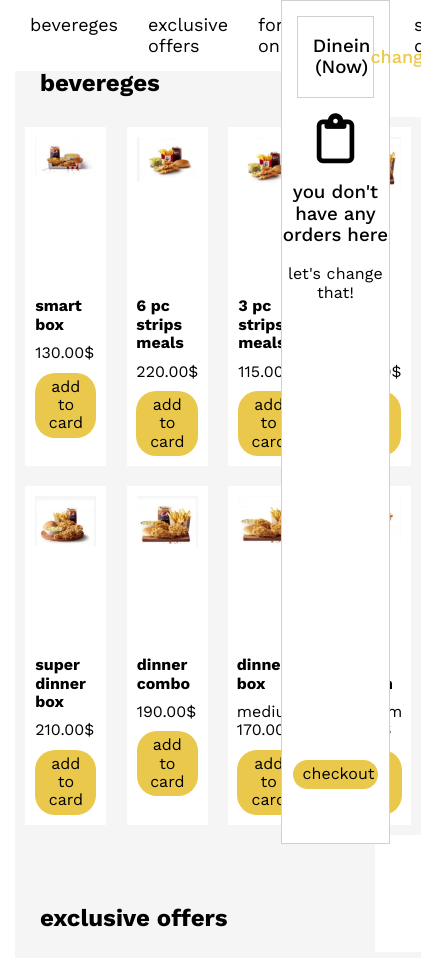
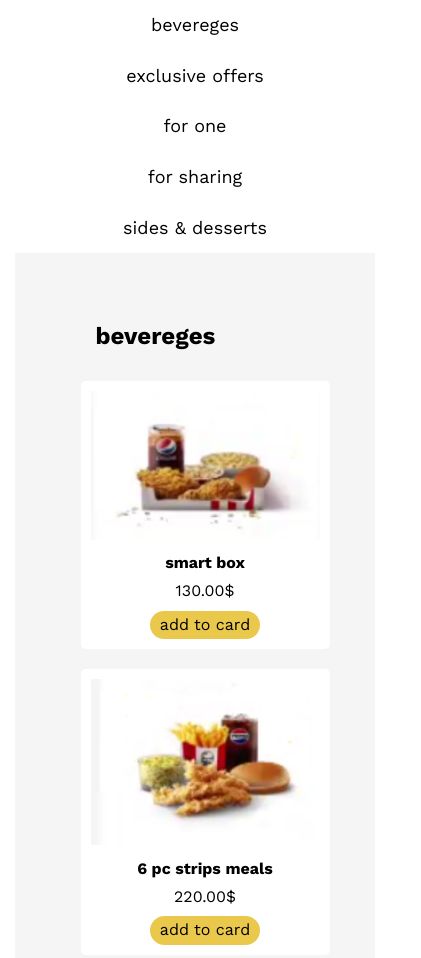
Before and after one commit to ayman-el-khateeb/Resturant, a plain HTML site: page index.html in a window 390 px wide. Shown: the top 958 px of the page, 421 px wide, since content can reach past the window. Drawn offline with nearby package versions, Linux system fonts and the light colour scheme.

Commit message:
enhance the layout and css styles

```diff
--- a/css/main.css
+++ b/css/main.css
@@ -18,17 +18,32 @@ body {
                   Start head
  =================================================== */
 .up-page {
+  background-color: #f5f5f5;
+}
+
+.landing {
   display: flex;
-  background-color: #f5f5f5;
+  justify-content: space-between;
+  align-items: start;
+}
+
+@media (max-width: 767px) {
+  .landing {
+    flex-direction: column;
+    align-items: center;
+  }
 }
 
 .head-area {
   width: 100%;
-  position: fixed;
+  position: sticky;
+  top: 0;
   background-color: white;
 }
 .head-area ul {
   display: flex;
+  justify-content: center;
+  align-items: center;
   list-style: none;
   padding: 0;
   margin: 0;
@@ -47,6 +62,17 @@ body {
   background-color: #f5f5f5;
   border-bottom: 2px solid #eac84c;
 }
+
+@media (max-width: 767px) {
+  .head-area ul {
+    flex-direction: column;
+  }
+  .head-area ul li {
+    width: 100%;
+    text-align: center;
+  }
+}
+
 /* ==================================================
                   End head
  =================================================== */
@@ -54,10 +80,9 @@ body {
 /* ==================================================
                   Start sectioins
  =================================================== */
-.sectiones {
-  display: flex;
-  flex-direction: column;
-}
+/* .sectiones {
+  display: grid;
+} */
 .sectiones .up-h2 {
   height: 50px;
 }
@@ -65,14 +90,15 @@ body {
   padding-left: 25px;
 }
 .sectiones .parent-1 {
-  display: flex;
-  justify-content: space-evenly;
+  display: grid;
   background-color: #f5f5f5;
 }
 .sectiones .parent-1 .chiled {
   display: flex;
   flex-direction: column;
+  justify-content: space-between;
   align-items: center;
+  border-radius: 5px;
   width: 20%;
   margin: 10px;
   padding: 10px;
@@ -80,10 +106,13 @@ body {
 }
 .sectiones .parent-1 .chiled .image {
   width: 100%;
-  height: 150px;
 }
 .sectiones .parent-1 .chiled img {
   width: 100%;
+}
+.sectiones .parent-1 .chiled .information {
+  width: 100%;
+  text-align: center;
 }
 .sectiones .parent-1 .chiled .information h4 {
   margin: 10px 0;
@@ -105,6 +134,14 @@ body {
 /* ==================================================
                   End sectioins
  =================================================== */
+@media (max-width: 767px) {
+  .sectiones .parent-1 {
+    width: 100%;
+  }
+  .sectiones .parent-1 .chiled {
+    width: 100%;
+  }
+}
 
 /* ==================================================
                   Start nav bar
@@ -112,18 +149,22 @@ body {
 
 .nav {
   text-align: center;
-  position: fixed;
+  position: sticky;
+  top: 60px;
   right: 0px;
-  height: 100vh;
+  height: 85vh;
   width: 28%;
+  border-radius: 5px;
   background-color: #fff;
   border: 0.5px solid rgba(0, 0, 0, 0.185);
+  margin: 0 5px;
 }
 .nav .hed-nav {
   display: flex;
+  flex-wrap: wrap;
   align-items: center;
   margin: 15px;
-  justify-content: space-between;
+  justify-content: center;
   border: 0.5px solid rgba(0, 0, 0, 0.185);
   padding: 0 15px;
 }
@@ -137,10 +178,10 @@ body {
   cursor: pointer;
 }
 .land-nav {
-  height: 80vh;
+  height: 100%;
   display: flex;
   flex-direction: column;
-  justify-content: space-between;
+  justify-content: space-evenly;
   align-items: center;
 }
 .fa-clipboard {
@@ -156,10 +197,10 @@ body {
 .nav button {
   background-color: #eac84c;
   border: none;
-  padding: 5px 10px;
+  padding: 5px;
   border-radius: 20px;
-  width: 80%;
   cursor: pointer;
+  margin-bottom: 10px;
 }
 /* ==================================================
                   End nav bar
--- a/index.html
+++ b/index.html
@@ -28,7 +28,6 @@
   <body>
     <div class="container">
       <div class="up-page">
-        <div class="landing">
         <div class="head-area">
           <ul>
             <li><a href="#bevereges">bevereges</a></li>
@@ -39,6 +38,8 @@
           </ul>
         </div>
 
+        <div class="landing">
+          <div class="content">
             <div id="sectiones" class="sectiones top-section">
               <div id="bevereges" class="up-h2"></div>
                 <h2>bevereges</h2>
@@ -229,6 +230,7 @@
               </div>
             </div>
           </div>
+
           <div id="sectiones" class="sectiones">
             <div id="for-one" class="up-h2"></div>
             <h2>for one</h2>
@@ -527,8 +529,12 @@
                 <h3>you don't have any orders here</h3>
                 <p>let's change that!</p>
               </div>
+              <div>
                 <button>checkout</button>
               </div>
+            </div>
+          </div>
+
         </div>
       </div>
     </div>
```
Lines whose indentation alone changed are shown as unchanged.
